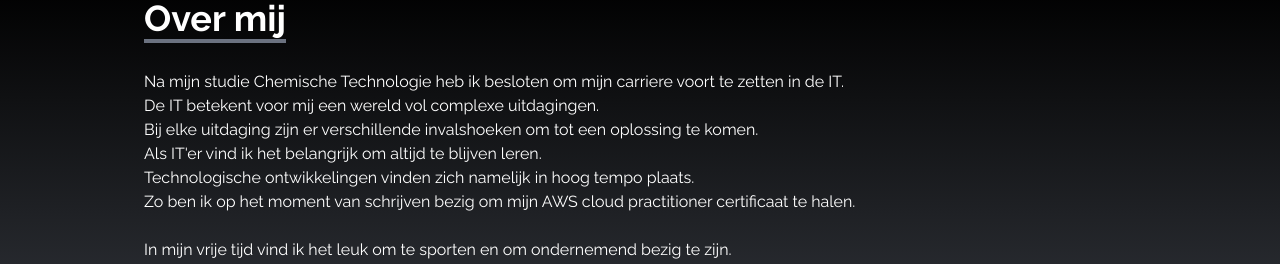
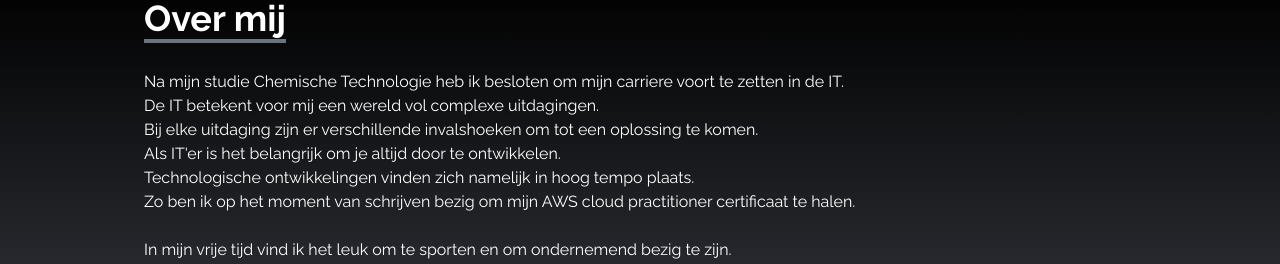
Before and after one commit to jgrijncoding/job-portfolio, a React (Create React App) app: page / in a window 1280 px wide. Shown: the part 818-1082 px from the top of the page. Built offline with nearby package versions, Linux system fonts and the light colour scheme.

Commit message:
text-wijzigingen

```diff
--- a/src/components/About.jsx
+++ b/src/components/About.jsx
@@ -20,7 +20,7 @@ const About = () => {
           <br />
           Bij elke uitdaging zijn er verschillende invalshoeken om tot een oplossing te komen.
           <br />
-          Als IT'er vind ik het belangrijk om altijd te blijven leren.
+          Als IT'er is het belangrijk om je altijd door te ontwikkelen.
           <br />
           Technologische ontwikkelingen vinden zich namelijk in hoog tempo plaats.
           <br />
```
